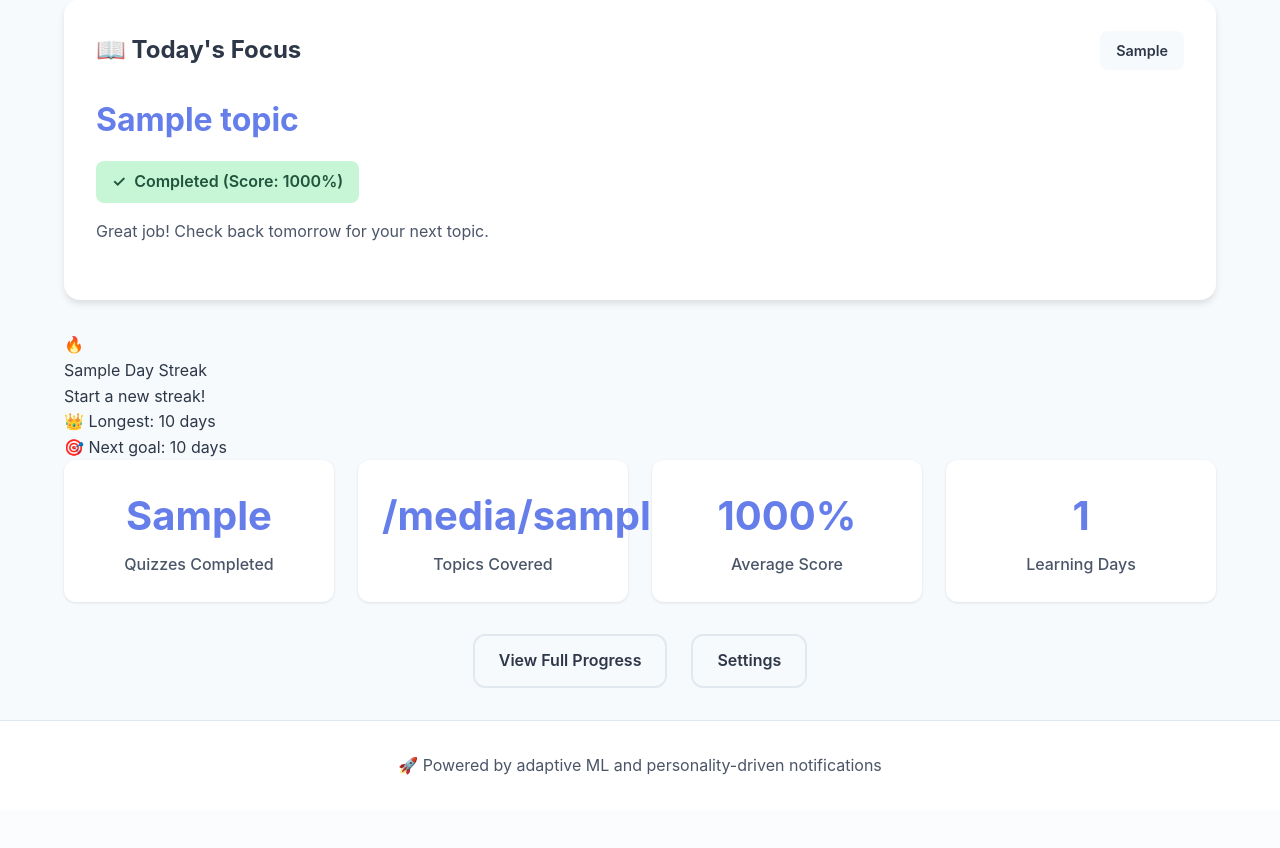
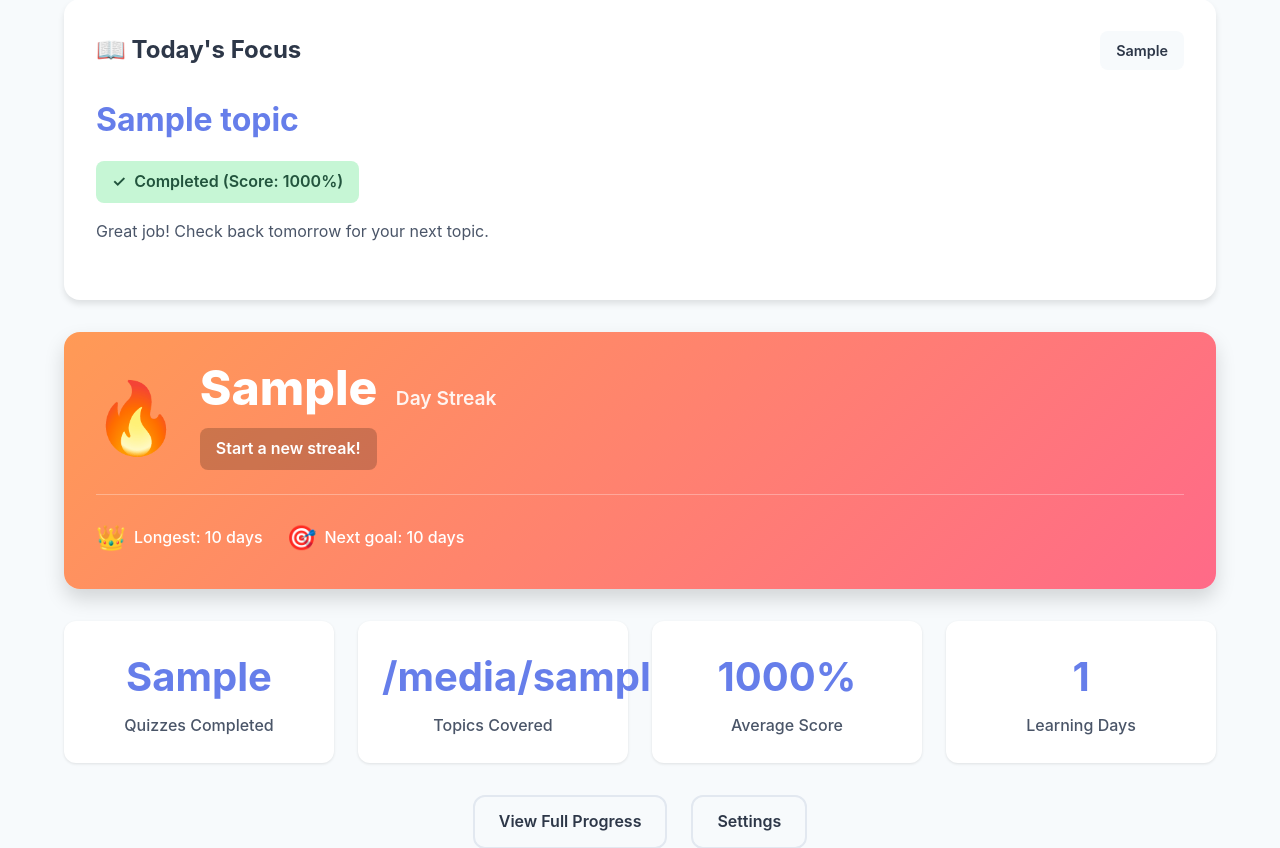
Before and after one commit to Nooronclouds/kaizen, a Flask app: template templates/dashboard.html in a window 1280 px wide. Shown: the part 338-1186 px from the top of the page. Before the commit the page ends 1113 px from the top, so only its background shows below. Run offline with Flask 3, Linux system fonts and the light colour scheme; the template is opened without the code that fills it: most values are stand-ins (such as "Sample title", 1, 10 or a date in 2020).

Commit message:
Auto-commit: Agent tool execution

```diff
--- a/static/css/style.css
+++ b/static/css/style.css
@@ -541,6 +541,87 @@ body.tone-genz .topic-card {
     justify-content: center;
 }
 
+/* Streak Card */
+.streak-card {
+    background: linear-gradient(135deg, #ff9a56 0%, #ff6a88 100%);
+    color: white;
+    padding: var(--space-lg);
+    border-radius: var(--radius-lg);
+    box-shadow: var(--shadow-lg);
+    margin-bottom: var(--space-lg);
+}
+
+.streak-main {
+    display: flex;
+    align-items: center;
+    gap: var(--space-md);
+    margin-bottom: var(--space-md);
+}
+
+.streak-icon {
+    font-size: 4rem;
+    animation: pulse 2s infinite;
+}
+
+@keyframes pulse {
+    0%, 100% { transform: scale(1); }
+    50% { transform: scale(1.1); }
+}
+
+.streak-content {
+    flex: 1;
+}
+
+.streak-value {
+    font-size: 3rem;
+    font-weight: 800;
+    line-height: 1;
+    margin-bottom: 0.5rem;
+}
+
+.streak-label {
+    font-size: 1.2rem;
+    font-weight: 600;
+    opacity: 0.9;
+    margin-left: 0.5rem;
+}
+
+.streak-status {
+    font-size: 1rem;
+    font-weight: 600;
+    padding: 0.5rem 1rem;
+    border-radius: var(--radius-sm);
+    display: inline-block;
+    margin-top: 0.5rem;
+}
+
+.streak-status.active {
+    background: rgba(255, 255, 255, 0.3);
+}
+
+.streak-status.inactive {
+    background: rgba(0, 0, 0, 0.2);
+}
+
+.streak-stats {
+    display: flex;
+    gap: var(--space-md);
+    padding-top: var(--space-md);
+    border-top: 1px solid rgba(255, 255, 255, 0.3);
+}
+
+.streak-stat {
+    display: flex;
+    align-items: center;
+    gap: 0.5rem;
+    font-size: 1rem;
+    font-weight: 500;
+}
+
+.streak-stat .stat-icon {
+    font-size: 1.5rem;
+}
+
 /* ============================================================================
    Quiz
    ============================================================================ */
```
